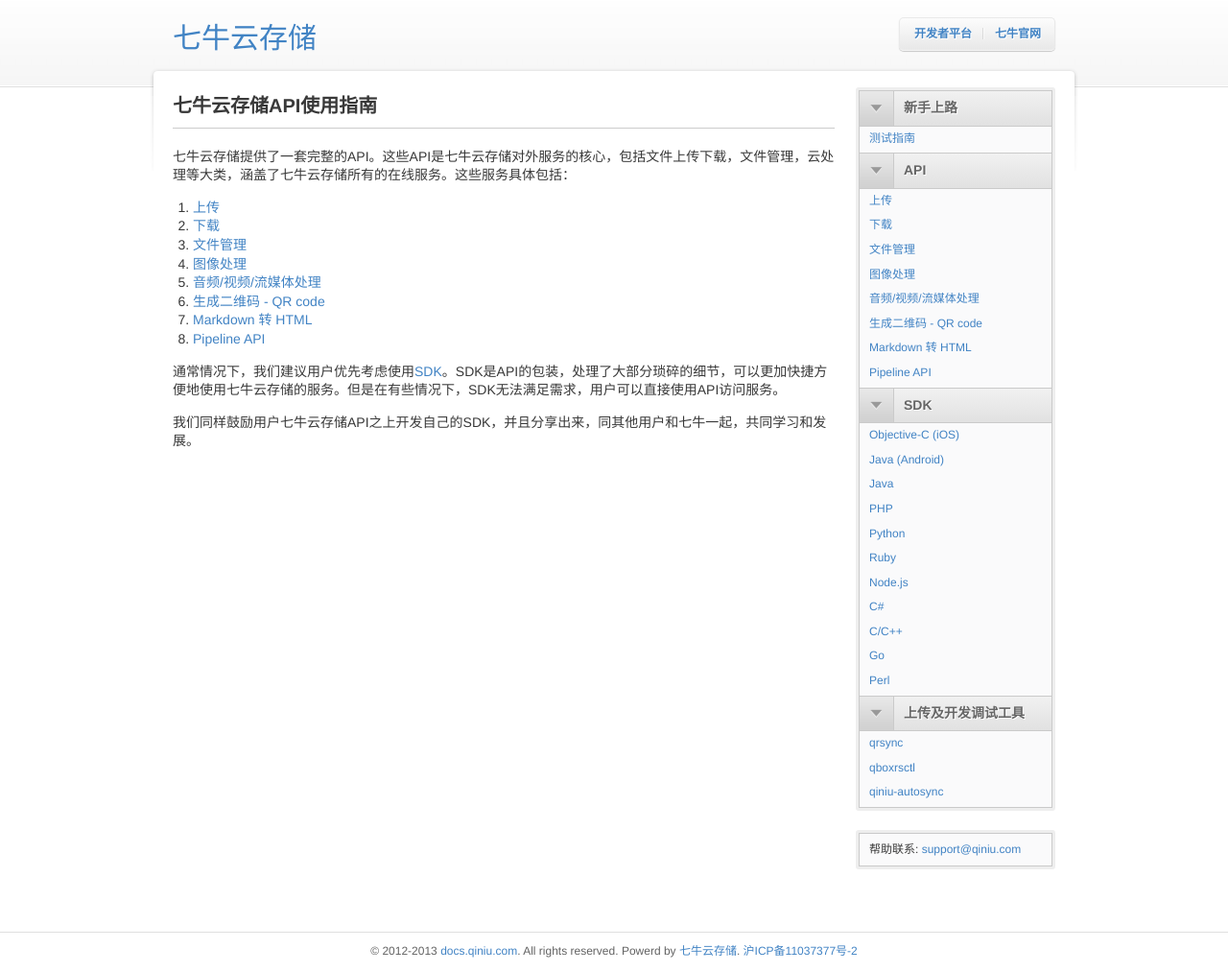
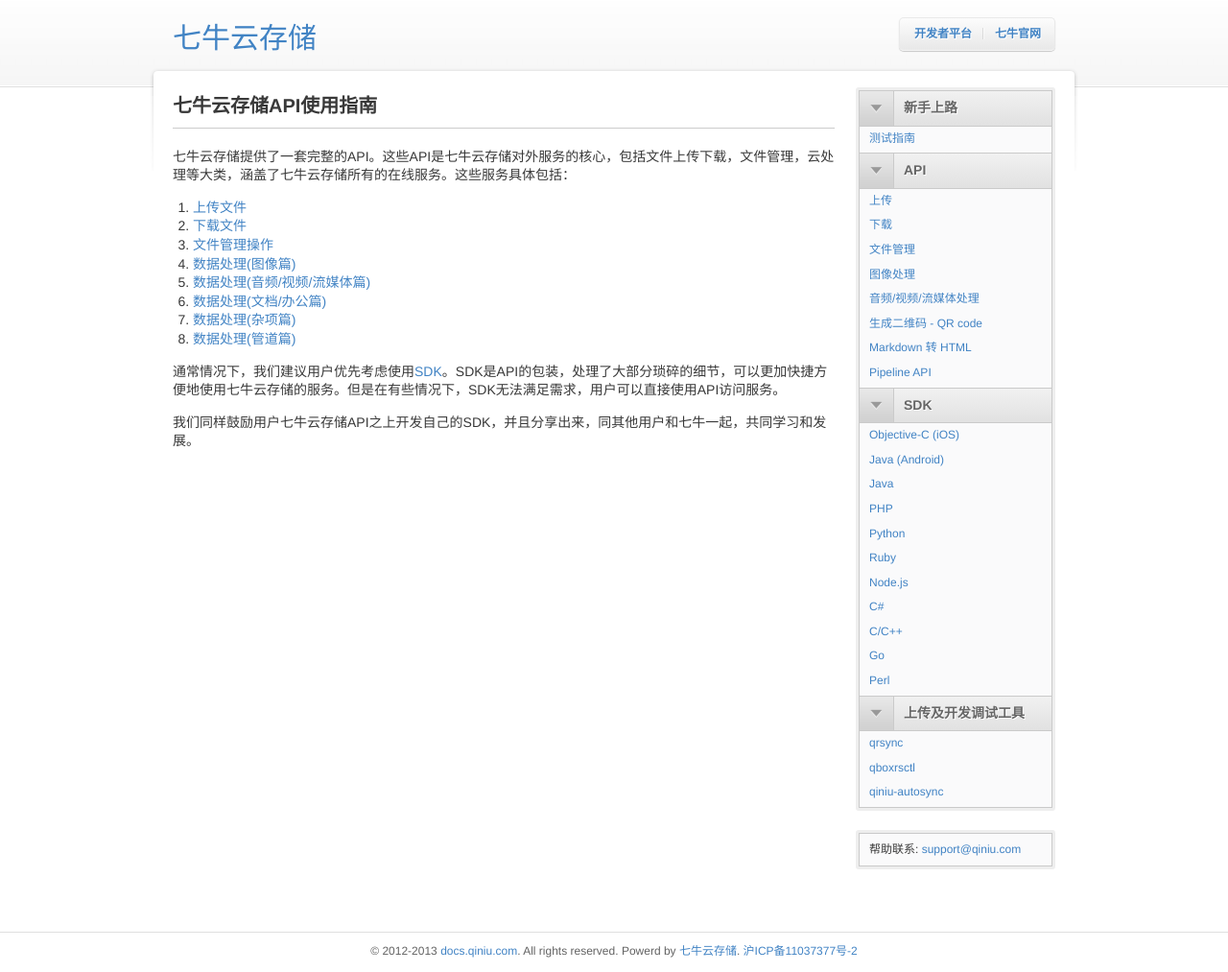
Before and after one commit to qiniu/docs.qiniu.com, a Jekyll site: the page built from api/index.markdown, in a window 1280 px wide. Shown: the whole page at 96% size. Built offline with Jekyll 4.4.1, drawn with Linux system fonts in a browser that asks for light colours; nearby versions of some CDN libraries; library files that are not in the unit come from our copies.

Commit message:
Update index.markdown

```diff
--- a/api/index.markdown
+++ b/api/index.markdown
@@ -5,14 +5,14 @@
 
 七牛云存储提供了一套完整的API。这些API是七牛云存储对外服务的核心，包括文件上传下载，文件管理，云处理等大类，涵盖了七牛云存储所有的在线服务。这些服务具体包括：
 
-1. [上传](http://docs.qiniu.com/api/put.html)
-1. [下载](http://docs.qiniu.com/api/get.html)
-1. [文件管理](http://docs.qiniu.com/api/file-handle.html)
-1. [图像处理](http://docs.qiniu.com/api/image-process.html)
-1. [音频/视频/流媒体处理](http://docs.qiniu.com/api/audio-video-hls-process.html)
-1. [生成二维码 - QR code](http://docs.qiniu.com/api/qrcode.html)
-1. [Markdown 转 HTML](http://docs.qiniu.com/api/markdown-convert.html)
-1. [Pipeline API](http://docs.qiniu.com/api/pipeline.html)
+1. [上传文件](http://docs.qiniu.com/api/put.html)
+1. [下载文件](http://docs.qiniu.com/api/get.html)
+1. [文件管理操作](http://docs.qiniu.com/api/file-handle.html)
+1. [数据处理(图像篇)](http://docs.qiniu.com/api/image-process.html)
+1. [数据处理(音频/视频/流媒体篇)](http://docs.qiniu.com/api/audio-video-hls-process.html)
+1. [数据处理(文档/办公篇)](http://docs.qiniu.com/api/markdown-convert.html)
+1. [数据处理(杂项篇)](http://docs.qiniu.com/api/qrcode.html)
+1. [数据处理(管道篇)](http://docs.qiniu.com/api/pipeline.html)
 
 通常情况下，我们建议用户优先考虑使用[SDK](http://docs.qiniu.com/sdk/index.html)。SDK是API的包装，处理了大部分琐碎的细节，可以更加快捷方便地使用七牛云存储的服务。但是在有些情况下，SDK无法满足需求，用户可以直接使用API访问服务。
 
```
